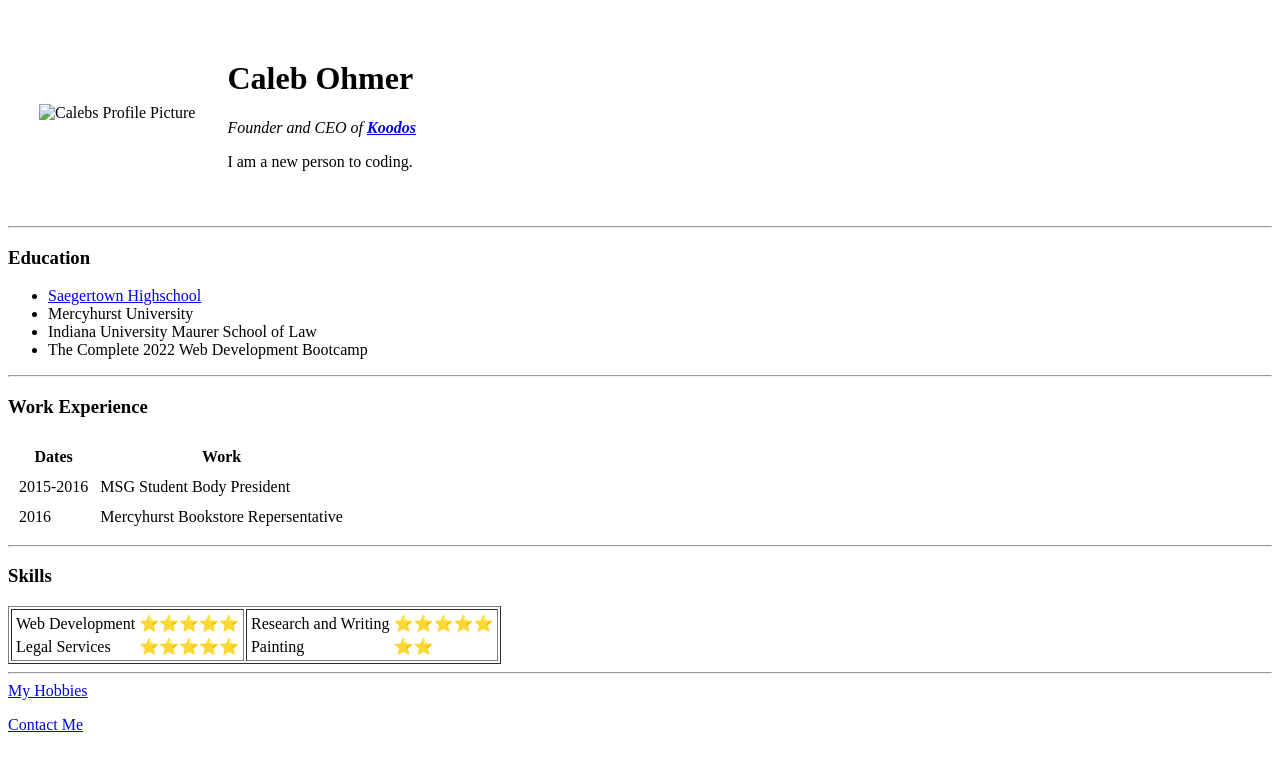
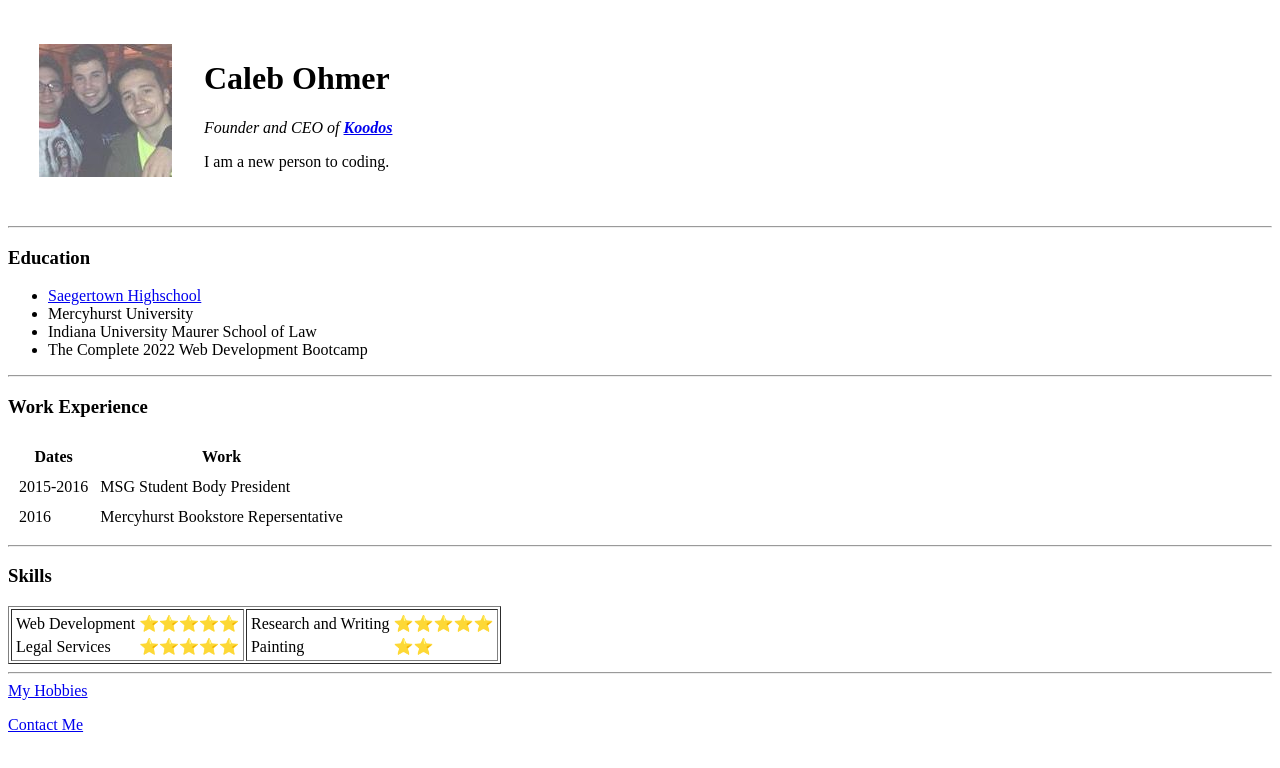
Before and after one commit to Koodosa/cv, a plain HTML site: page index.html in a window 1280 px wide. Drawn offline with Linux system fonts and the light colour scheme.

Commit message:
returned to norm

```diff
--- a/index.html
+++ b/index.html
@@ -9,7 +9,7 @@
 <body>
   <table cellspacing="30">
     <tr>
-      <td><img src="Koodosa/cv/Caleb.jpg" alt="Calebs Profile Picture"></td>
+      <td><img src="Caleb.jpg" alt="Calebs Profile Picture"></td>
       <td>
         <h1>Caleb Ohmer</h1>
         <p> <em>Founder and CEO of <strong> <a href="https://twitter.com/CalebKoodos">Koodos</a></strong></em></p>
```
